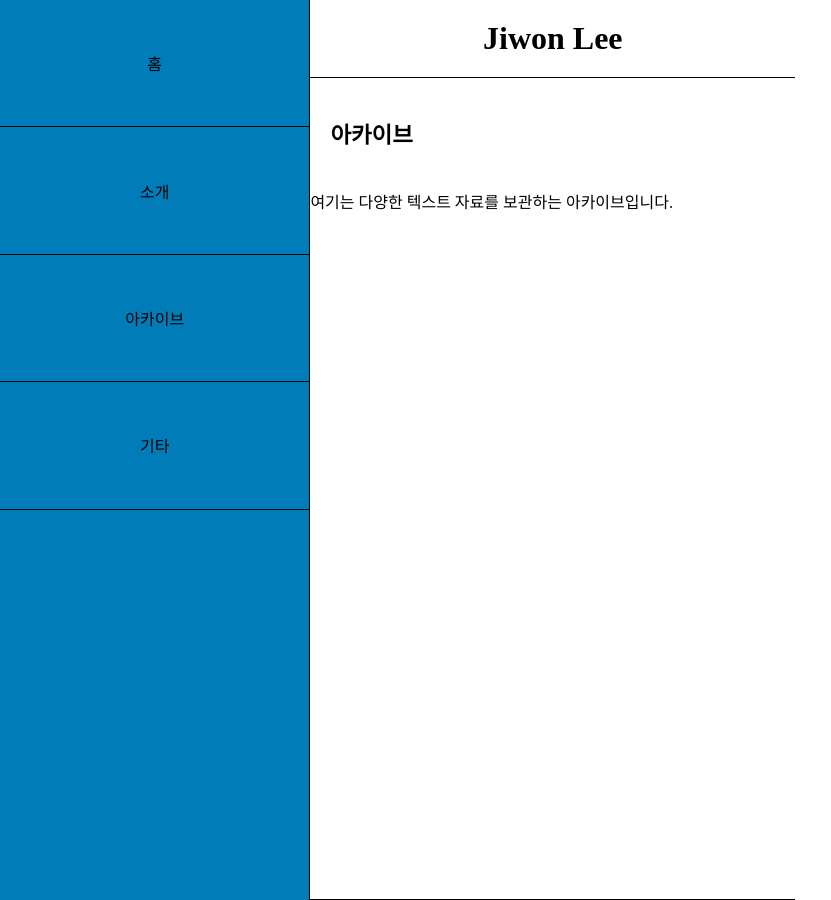
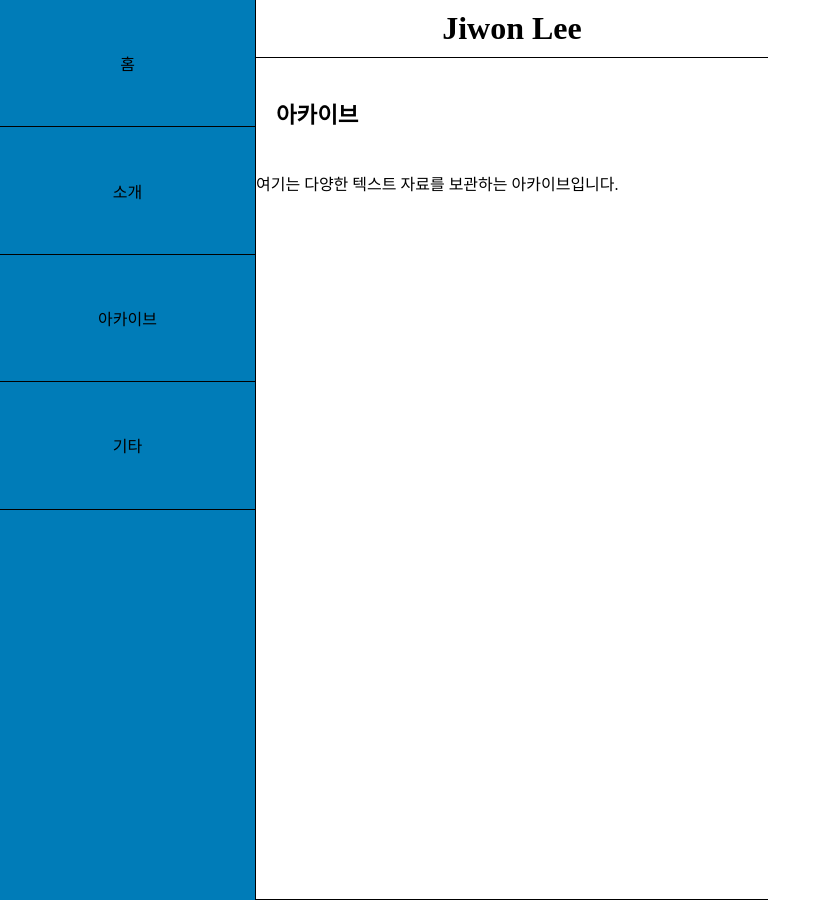
Before and after one commit to LfayeJ/archives, a Jekyll site: the page built from index.html, in a window 1280 px wide. Shown: the whole page, without its empty margins (0-831 px from the left). Built offline with Jekyll 4.4.1, drawn with Linux system fonts in a browser that asks for light colours; some web fonts are replaced.

Commit message:
Update styles.css

```diff
--- a/assets/css/styles.css
+++ b/assets/css/styles.css
@@ -37,9 +37,7 @@
 }
 
 h1 {
-  padding: 20px;
   margin: 20px;
-
 }
 
 h2 {
@@ -68,7 +66,7 @@
 }
 
 .side-menu {
-  width: calc((100vw - 3vw) / 4);
+  width: 20vw;
   border-right: 1px solid black;
   box-sizing: border-box;
   margin: 0px;
@@ -113,7 +111,7 @@
 
 /* 그리드 항목 스타일 */
 .grid-item {
-    grid-template-columns: repeat(auto-fill, minmax(calc((100vw - 3vw) / 4), 1fr));
+    grid-template-columns: repeat(auto-fill, 20vw, 1fr));
     border-left: none;
     border-right: none;
     border-top: none; /* 중첩되는 부분의 위쪽 윤곽선 제거 */
@@ -143,7 +141,7 @@
 }
 
 .main-content {
-  width: calc((100vw - 3vw) / 4);
+  width: 50vw;
   margin: 0px;
   flex: 1;
   display: flex;
@@ -174,7 +172,7 @@
 
 header {
   text-align: center;
-  padding: 0;
+  padding: 10px;
   border-bottom: 1px solid var(--border-color);
   border-top: none;
 }
@@ -207,7 +205,7 @@
 }
 
 .content {
-  width: calc((100vw - 3vw) / 2);
+  width: 50wh;
   flex: 1;
   position: relative;
   border-top: none;
@@ -215,7 +213,6 @@
 
 .content h2 {
   font-size: 1.4em;
-  margin-bottom: 10px;
 }
 
 .content hr {
@@ -230,7 +227,7 @@
 }
 
 .side-content {
-  width: calc((100vw - 3vw) / 4);
+  width: 27vw;
   margin: 0px;
   flex: 1;
   display: flex;
@@ -252,6 +249,7 @@
   margin: 20px 0;
   background-color: var(--border-color);
 }
+
 .side-content p {
   line-height: 2.3;
 }
```
